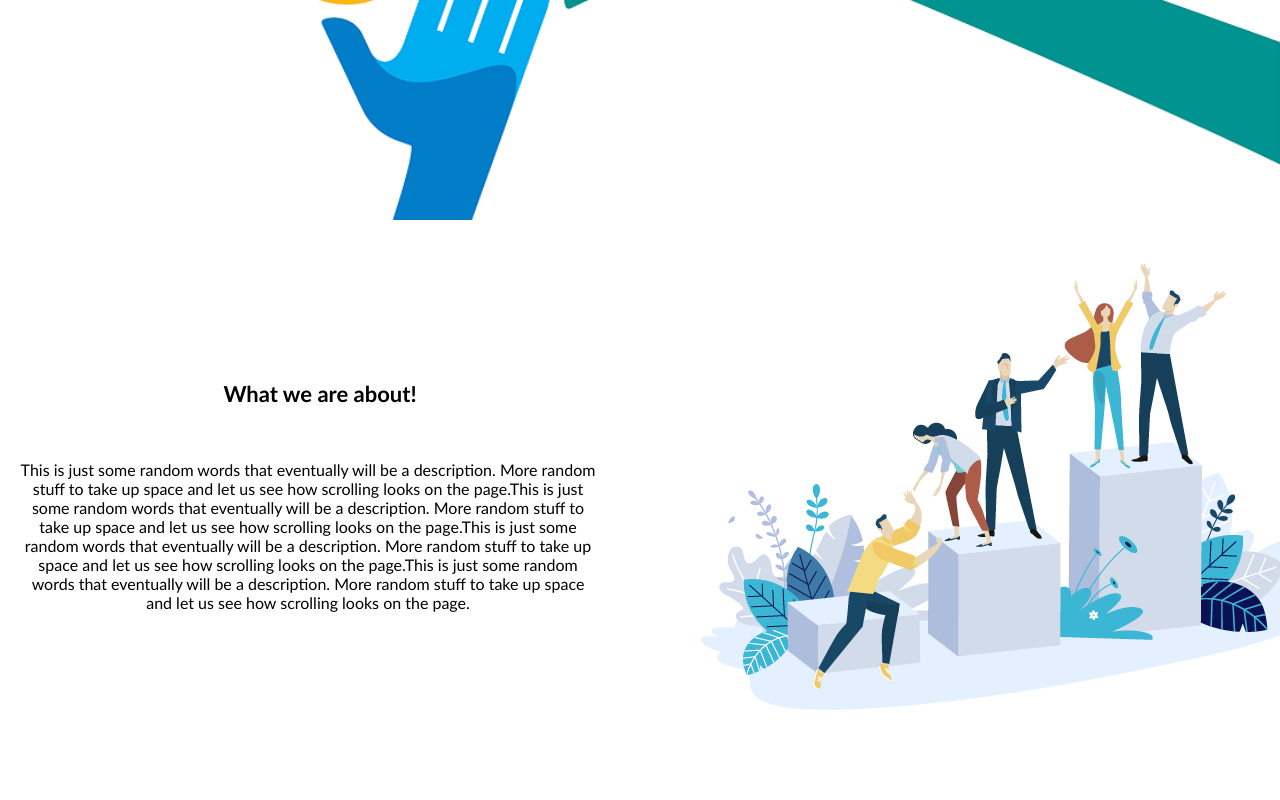
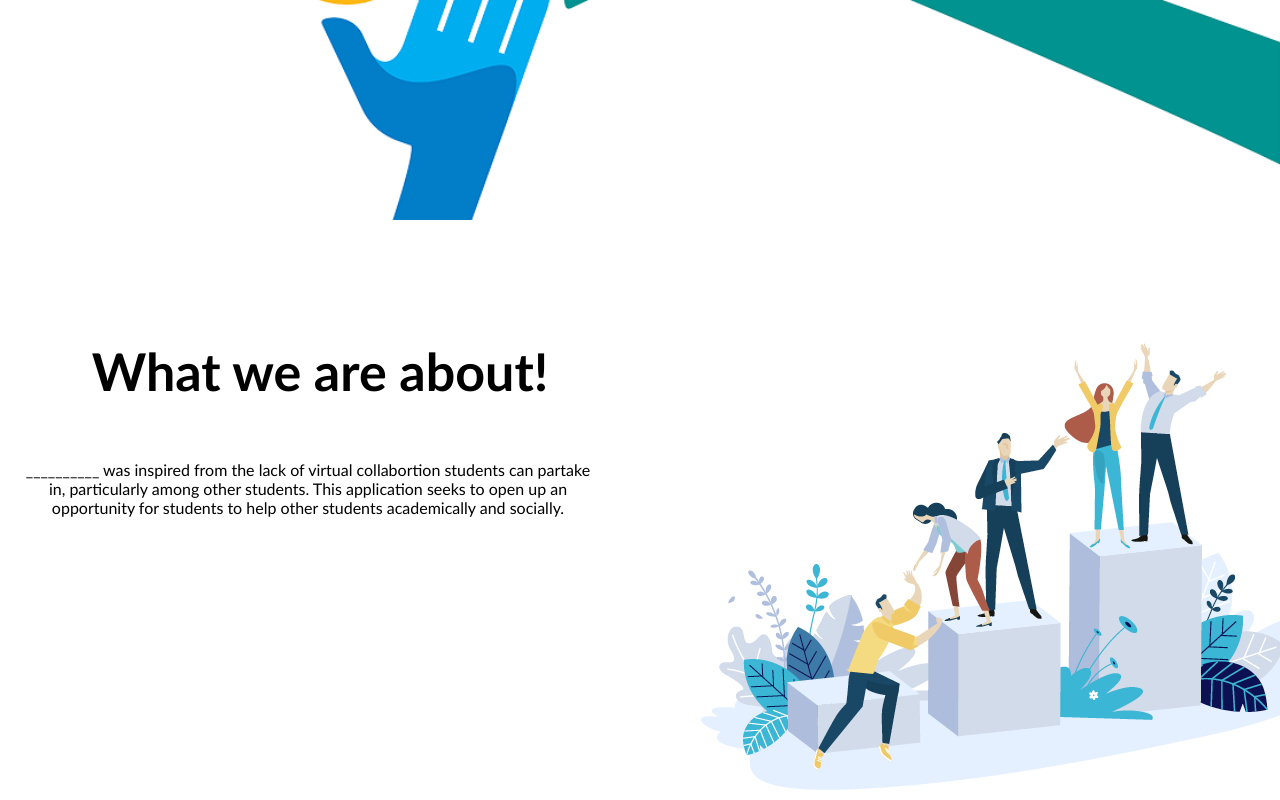
Before and after one commit to amit-sawhney/hackillinois, a React (Create React App) app: page / in a window 1280 px wide. Shown: the part 500-1300 px from the top of the page. Before the commit the page ends 1220 px from the top, so only its background shows below. Built offline with nearby package versions, Linux system fonts and the light colour scheme.

Commit message:
home page intro

```diff
--- a/src/Components/Home/Home.css
+++ b/src/Components/Home/Home.css
@@ -8,7 +8,6 @@
     background-position: center;
     background-size: cover;
     height: 90vh;
-
 }
 
 .root h1{
@@ -41,6 +40,7 @@
     height: 60vh;
     background-image: url('../../images/teamwork.jpg');
     background-repeat: no-repeat;
+    margin-top: 100vh;
 }
 
 .below h1{
--- a/src/Components/Home/Home.js
+++ b/src/Components/Home/Home.js
@@ -1,6 +1,7 @@
 import React, { useState } from 'react';
 import { makeStyles } from '@material-ui/core/styles';
 import './Home.css';
+import Footer from '../Footer/Footer'
 
 const useStyles = makeStyles({
 
@@ -14,13 +15,17 @@ const Home = (props) => {
     <>
       <div className="root">
         <h1>Find a mentor quickly!</h1>
+
+        <div className="below">
+          <h1>What we are about!</h1>
+          <p>__________ was inspired from the lack of virtual collabortion students can partake in, particularly
+            among other students. This application seeks to open up an opportunity for students to help other students academically
+            and socially.
+          </p>
+          <div className="image">
+          </div>
+        </div>
       </div>
-      <div className="below">
-        <h1>What we are about!</h1>
-        <p>This is just some random words that eventually will be a description. More random stuff to take up space and let us see how scrolling looks on the page.This is just some random words that eventually will be a description. More random stuff to take up space and let us see how scrolling looks on the page.This is just some random words that eventually will be a description. More random stuff to take up space and let us see how scrolling looks on the page.This is just some random words that eventually will be a description. More random stuff to take up space and let us see how scrolling looks on the page.</p>
-        <div className="image">
-        </div>
-        </div>
     </>
   );
 }
```
